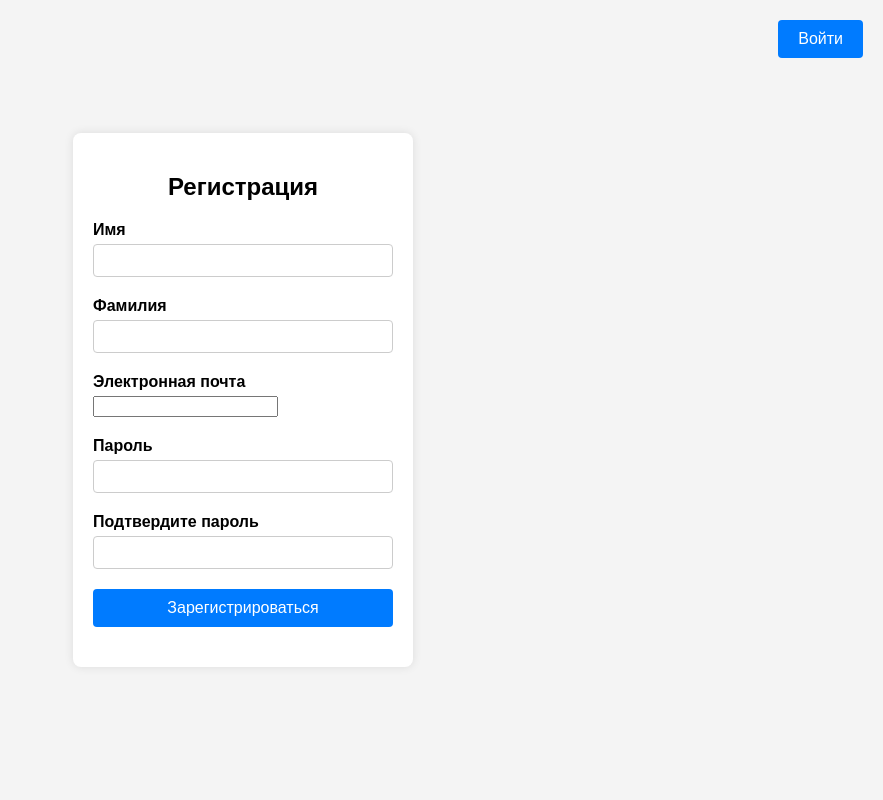
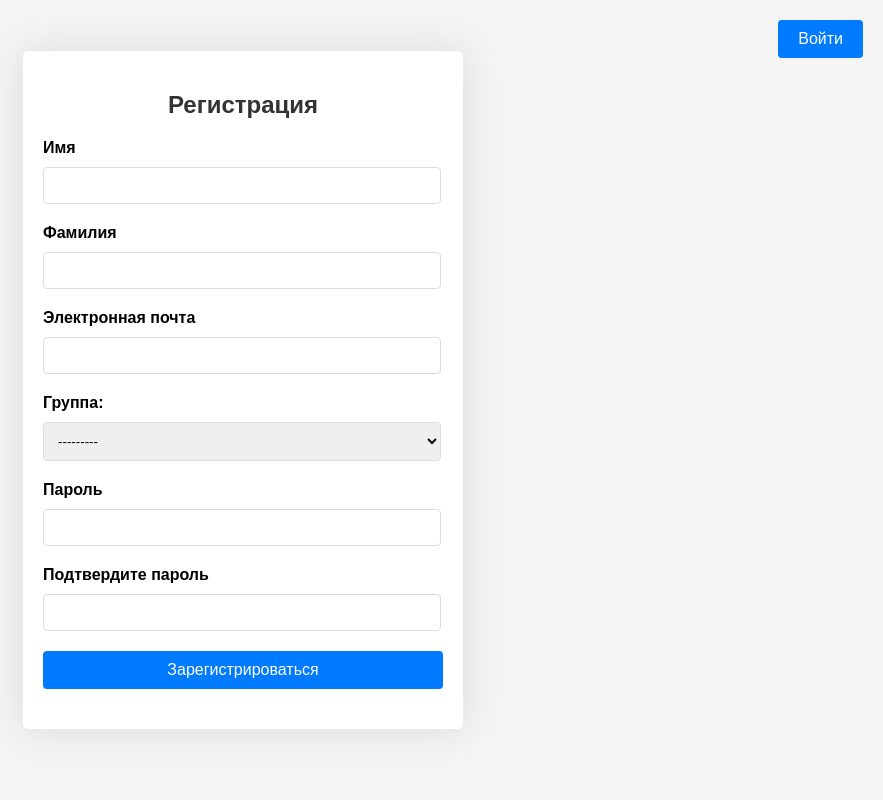
Before and after one commit to Mekan777-alt/DiplomDjangoProject, a Django app: page /register/ in a window 1280 px wide. Shown: the whole page, without its empty margins (397-1280 px from the left). Run offline with Django 4.2, Linux system fonts and the light colour scheme; data that the repository does not hold is empty.

Commit message:
update html and css file

```diff
--- a/authentication/forms.py
+++ b/authentication/forms.py
@@ -2,6 +2,7 @@ from django import forms
 from authentication.models import User
 from django.core.exceptions import ValidationError
 from django.utils.translation import gettext_lazy as _
+from authentication.models import Group
 
 
 class UserCreationForm(forms.Form):
@@ -10,6 +11,7 @@ class UserCreationForm(forms.Form):
     email = forms.EmailField(label='Электронная почта')
     password1 = forms.CharField(label='Пароль', widget=forms.PasswordInput)
     password2 = forms.CharField(label='Подтвердите пароль', widget=forms.PasswordInput)
+    group = forms.ModelChoiceField(queryset=Group.objects.all(), required=False, label='Группа')
 
     def clean_password1(self):
         password1 = self.cleaned_data.get("password1")
--- a/authentication/templates/auth/register.html
+++ b/authentication/templates/auth/register.html
@@ -7,18 +7,6 @@
     <title>Registration Form</title>
     <link rel="stylesheet" href="{% static 'css/style.css' %}">
      <style>
-        .login-btn {
-            position: absolute;
-            top: 20px;
-            right: 20px;
-            background-color: #007bff;
-            color: #fff;
-            padding: 10px 20px;
-            border: none;
-            border-radius: 4px;
-            cursor: pointer;
-            font-size: 16px;
-        }
     </style>
 </head>
 <body>
@@ -68,6 +56,17 @@
                 {% endif %}
             </div>
             <div class="form-group">
+                <label for="id_group">Группа:</label>
+                {{ form.group }}
+                {% if form.group.errors %}
+                    <ul>
+                        {% for error in form.group.errors %}
+                            <li>{{ error }}</li>
+                        {% endfor %}
+                    </ul>
+                {% endif %}
+            </div>
+            <div class="form-group">
                 <label for="id_password1">{{ form.password1.label }}</label>
                 {{ form.password1 }}
                 {% if form.password1.errors %}
@@ -95,7 +94,7 @@
             <div id="error-message"></div>
         </form>
     </div>
-</body>
+    <script src="https://code.jquery.com/jquery-3.6.0.min.js"></script>
     <script>
         function redirectToLoginPage() {
             window.location.href = '{% url "authentication:login" %}';
@@ -122,4 +121,5 @@
         });
     });
     </script>
+</body>
 </html>
--- a/authentication/views.py
+++ b/authentication/views.py
@@ -1,4 +1,4 @@
-from schedule.models import Group
+from authentication.models import Group
 from django.shortcuts import render, redirect
 from django.contrib import messages
 from authentication.forms import UserCreationForm
@@ -8,7 +8,6 @@ from django.db import IntegrityError
 
 
 def register(request):
-    groups = Group.objects.all()
     if request.method == 'POST':
         form = UserCreationForm(request.POST)
         if form.is_valid():
@@ -22,7 +21,7 @@ def register(request):
             messages.error(request, 'Ошибка при регистрации. Пожалуйста, исправьте ошибки в форме.')
     else:
         form = UserCreationForm()
-    return render(request, 'auth/register.html', {'form': form, 'groups': groups})
+    return render(request, 'auth/register.html', {'form': form})
 
 
 def login_view(request):
--- a/backend/settings.py
+++ b/backend/settings.py
@@ -128,7 +128,7 @@ LOGIN_URL = '/'
 # Static files (CSS, JavaScript, Images)
 # https://docs.djangoproject.com/en/4.0/howto/static-files/
 
-STATIC_URL = 'static/'
+STATIC_URL = '/static/'
 STATICFILES_DIRS = (
     os.path.join(BASE_DIR, 'static'),
 )
--- a/static/css/style.css
+++ b/static/css/style.css
@@ -1,25 +1,30 @@
+body, html {
+    height: 100%;
+    margin: 0;
+}
+
 body {
-    font-family: Arial, sans-serif;
-    background-color: #f4f4f4;
-    margin: 0;
-    padding: 0;
     display: flex;
     justify-content: center;
     align-items: center;
-    height: 100vh;
+    font-family: 'Arial', sans-serif;
+    background-color: #f4f4f4;
+    flex-direction: column;
 }
 
 .container {
     background-color: #fff;
-    border-radius: 8px;
-    box-shadow: 0 0 10px rgba(0, 0, 0, 0.1);
     padding: 20px;
-    width: 300px;
+    border-radius: 5px;
+    box-shadow: 0 0 40px rgba(0, 0, 0, 0.1);
+    width: 100%;
+    max-width: 400px;
+    margin-bottom: 20px;
 }
 
-.container h2 {
-    margin-bottom: 20px;
+h2 {
     text-align: center;
+    color: #333;
 }
 
 .form-group {
@@ -28,17 +33,19 @@ body {
 
 .form-group label {
     display: block;
+    margin-bottom: 10px;
     font-weight: bold;
-    margin-bottom: 5px;
 }
 
 .form-group input[type="text"],
-.form-group input[type="password"] {
-    width: 100%;
-    padding: 8px;
-    border: 1px solid #ccc;
+.form-group input[type="email"],
+.form-group input[type="password"],
+.form-group select {
+    width: calc(100% - 2px); /* Вычесть общий внутренний отступ из ширины */
+    padding: 10px;
+    border: 1px solid #ddd;
     border-radius: 4px;
-    box-sizing: border-box;
+    box-sizing: border-box; /* Убедитесь, что padding и border включены в ширину */
 }
 
 .form-group input[type="submit"] {
```
Also changed, not shown: other parts of static/css/style.css (+29 -11 lines), authentication/models.py (+7 -0 lines), schedule/models.py (+1 -9 lines), authentication/migrations/0002_group.py (added), schedule/migrations/0003_alter_schedule_group_delete_group.py (added).
